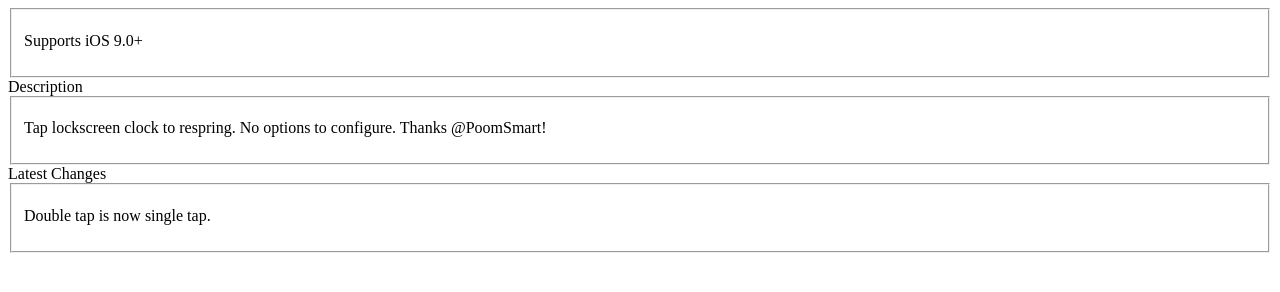
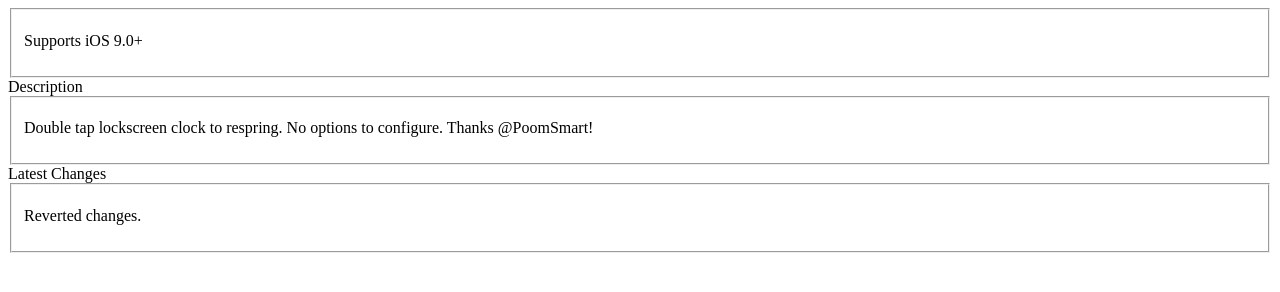
Before and after one commit to CydiaRepoArchiver/ca13ra1.github.io, a plain HTML site: page repo/TapClockRespring/index.html in a window 1280 px wide. Drawn offline with Linux system fonts and the light colour scheme; a script that the page names is missing.

Commit message:
Update commit

```diff
--- a/repo/TapClockRespring/index.html
+++ b/repo/TapClockRespring/index.html
@@ -25,14 +25,14 @@
     <label>Description</label>
         <fieldset>
             <div>
-            <p>Tap lockscreen clock to respring. No options to configure. Thanks @PoomSmart!</p>
+            <p>Double tap lockscreen clock to respring. No options to configure. Thanks @PoomSmart!</p>
             </div>
         </fieldset>
 
     <label>Latest Changes</label>
         <fieldset>
             <a><div><div><label>
-            <p>Double tap is now single tap.</p>
+            <p>Reverted changes.</p>
             </label></div></div></a>
         </fieldset>
 
```
Also changed, not shown: 5 other files.
